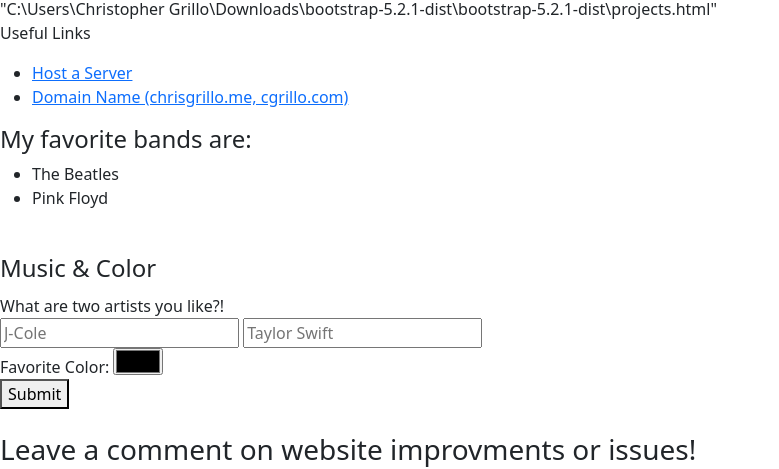
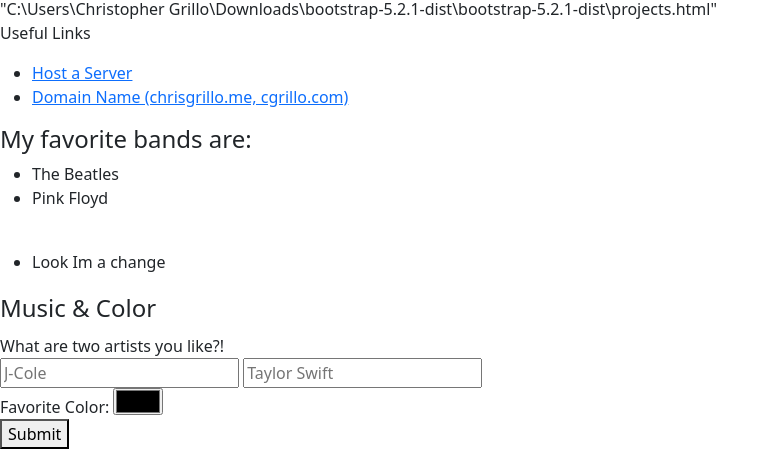
Before and after one commit to ChrisGoku/PersonalWeb, a plain HTML site: page Index.html in a window 1280 px wide. Shown: the part 389-858 px from the top of the page, without its empty margins (0-779 px from the left). Drawn offline with Linux system fonts and the light colour scheme.

Commit message:
testing git updates

```diff
--- a/Index.html
+++ b/Index.html
@@ -44,6 +44,12 @@
 
         <br>
     </div>
+
+    <div aria-hidden>
+        <ul>
+            <li>Look Im a change </li>
+        </ul>
+    </div>
     <div aria-hidden>
         <form>
             <fieldset class="fieldbox">
```
